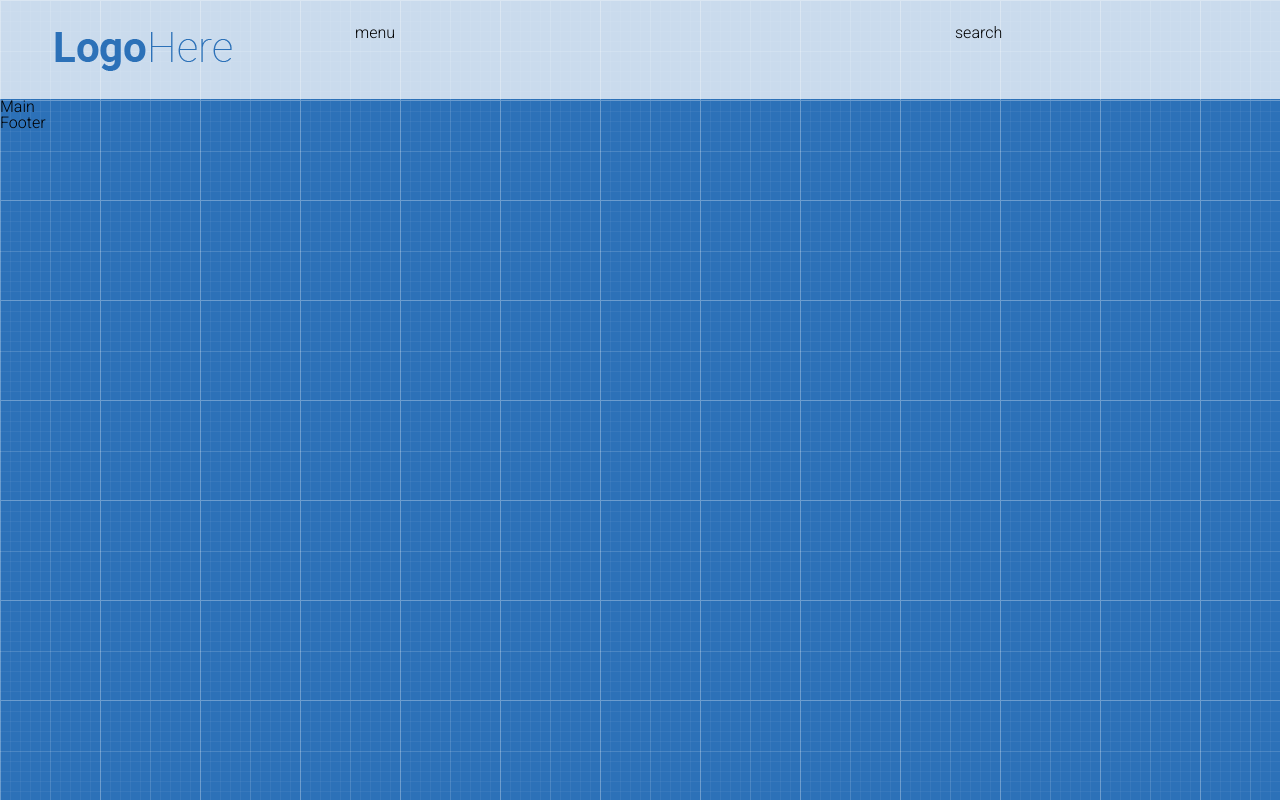
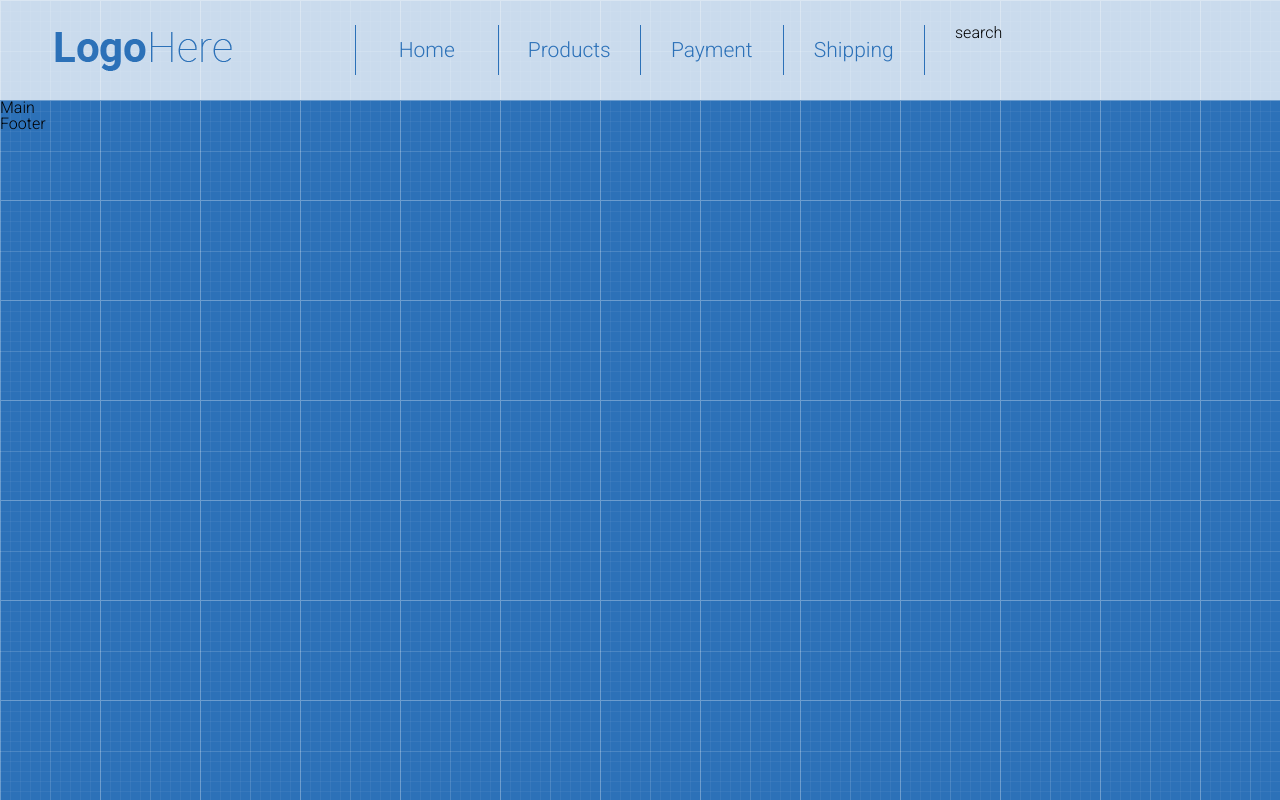
Before and after one commit to kznkv-skillup/project, a plain HTML site: page index.html in a window 1280 px wide. Drawn offline with Linux system fonts and the light colour scheme.

Commit message:
add menu

```diff
--- a/index.html
+++ b/index.html
@@ -20,7 +20,14 @@
                     </div>
                 </div>
                 <div class="col-6">
-                    menu
+                    <nav>
+                        <ul class="menu">
+                            <li><a href="">Home</a></li>
+                            <li><a href="">Products</a></li>
+                            <li><a href="">Payment</a></li>
+                            <li><a href="">Shipping</a></li>
+                        </ul>
+                    </nav>
                 </div>
                 <div class="col-3">search</div>
             </div>
--- a/style.css
+++ b/style.css
@@ -14,7 +14,7 @@ body {
     padding-right: 15px;
     margin: 0 auto;
 }
-.row::after {
+.row::after,.menu:after{
     content: "";
     display: block;
     clear: both;
@@ -53,3 +53,25 @@ body {
 .logo {
     margin-top: 7px;
 }
+.menu li{
+    float: left;
+    width: 25%;
+    border-left: 1px solid #2c71b8;
+}
+.menu li:last-child {
+    border-right: 1px solid #2c71b8;
+}
+.menu a {
+    display: block;
+    height: 50px;
+    text-decoration: none;
+    color:#2c71b8;
+    font-size: 21px;
+    text-align: center;
+    line-height: 50px;
+    font-weight: 300;
+}
+.menu a:hover {
+    background-color: #2c71b8;
+    color:white;
+}
```
